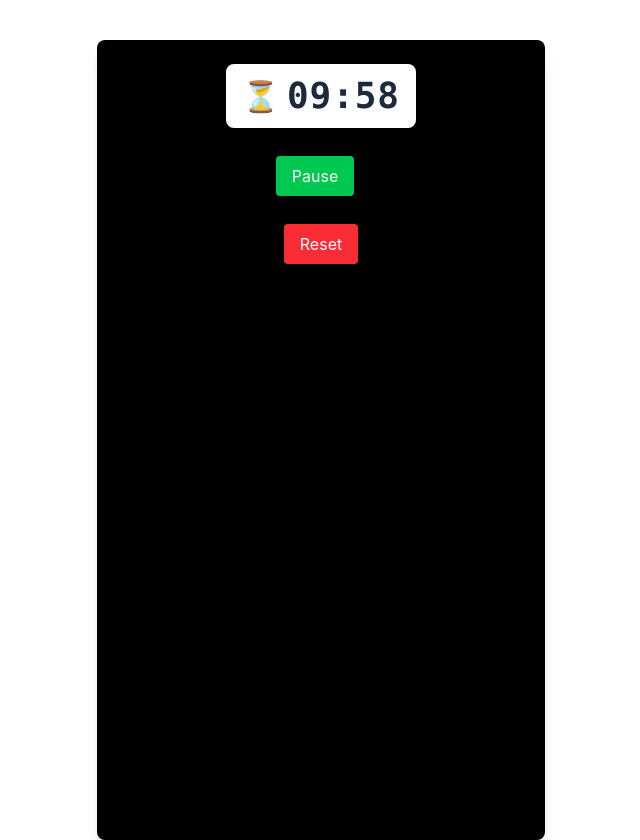
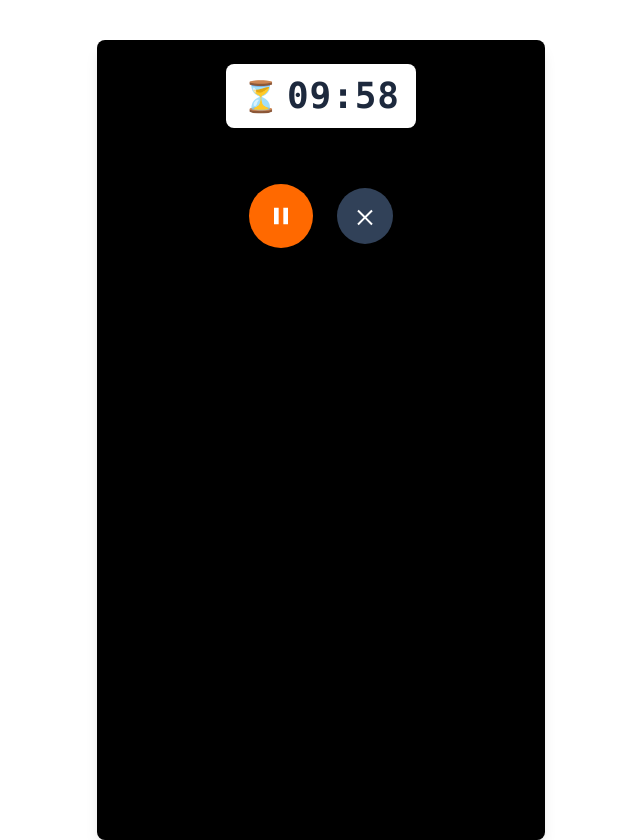
Before and after one commit to Mumbinyaguthii/Simple-timer, a React (Vite) app: page / in a window 1280 px wide. Both pictures are taken after a click on the button 640 px from the left and 379 px from the top of the page. Shown: the whole page, without its empty margins (319-959 px from the left). Built offline with nearby package versions, Linux system fonts and the light colour scheme.

Commit message:
added some controls

```diff
--- a/src/components/TimerControls.jsx
+++ b/src/components/TimerControls.jsx
@@ -4,28 +4,53 @@ const TimerControls = ({ isRunning, onToggle, onReset }) => {
   const startButtonRef = useRef(null);
 
   useEffect(() => {
-    if (startButtonRef) {
+    if (startButtonRef.current) {
       startButtonRef.current.focus();
     }
   }, []);
 
   return (
-    <>
+    <div className="flex items-center justify-center gap-6 mt-10">
       <button
         ref={startButtonRef}
         onClick={onToggle}
-        className="mt-3 bg-green-500 text-white px-4 py-2 rounded hover:bg-green-600 mr-3"
+        className="w-16 h-16 rounded-full bg-orange-500 hover:bg-orange-600 transition-colors flex items-center justify-center"
       >
-        {isRunning ? "Pause" : "Start"}
+        {isRunning ? (
+          <svg
+            xmlns="http://www.w3.org/2000/svg"
+            viewBox="0 0 24 24"
+            fill="white"
+            className="w-7 h-7"
+          >
+            <path d="M6 5h4v14H6zM14 5h4v14h-4z" />
+          </svg>
+        ) : (
+          <svg
+            xmlns="http://www.w3.org/2000/svg"
+            viewBox="0 0 24 24"
+            fill="white"
+            className="w-8 h-8 ml-1"
+          >
+            <path d="M8 5h4v14h-4z" />
+          </svg>
+        )}
       </button>
 
       <button
         onClick={onReset}
-        className="mt-3 bg-red-500 text-white px-4 py-2 rounded hover:bg-red-600"
+        className="w-14 h-14 rounded-full bg-slate-700 hover:bg-slate-600 transition-colors flex items-center justify-center"
       >
-        Reset
+        <svg
+          xmlns="http://www.w3.org/2000/svg"
+          viewBox="0 0 24 24"
+          fill="white"
+          className="w-6 h-6"
+        >
+          <path d="M18.3 5.71 12 12.01l-6.3-6.3-1.4 1.42 6.29 6.29-6.3 6.3 1.42 1.42 6.29-6.3 6.29 6.3 1.42-1.42-6.3-6.3 6.3-6.29z" />
+        </svg>
       </button>
-    </>
+    </div>
   );
 };
 
```
